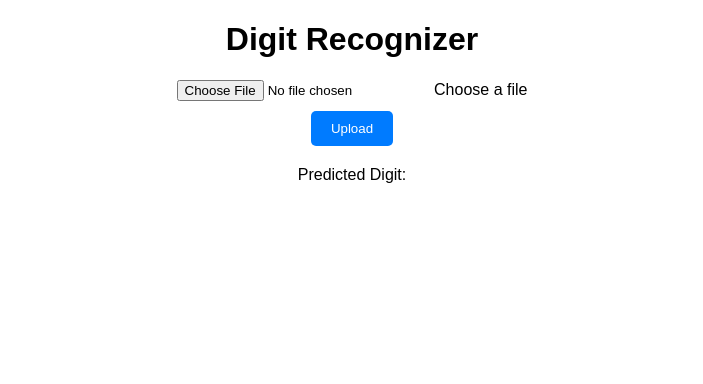
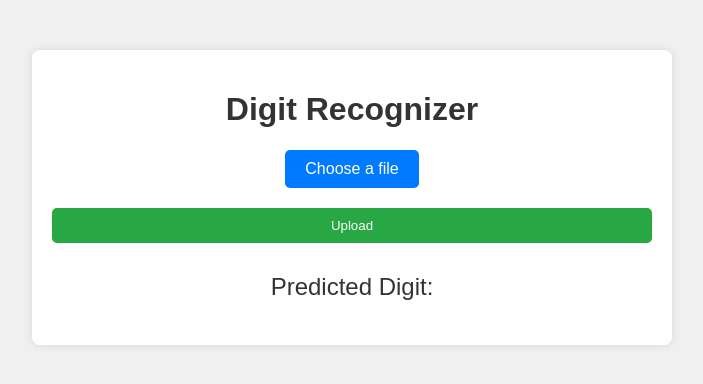
Before and after one commit to KushanMalith/Digit-Recognizer, a Flask app: page / in a window 1280 px wide. Shown: the top 384 px of the page, without its empty margins (288-991 px from the left). Run offline with Flask 3, Linux system fonts and the light colour scheme; parts of the project's set-up code (start-up, migrations or seed data) failed here and were passed over.

Commit message:
new styles.css

```diff
--- a/app/static/css/styles.css
+++ b/app/static/css/styles.css
@@ -1,36 +1,70 @@
 body {
     font-family: Arial, sans-serif;
+    background-color: #f0f0f0;
+    margin: 0;
+    padding: 0;
 }
 
-h1 {
+.container {
+    max-width: 600px;
+    margin: 50px auto;
+    padding: 20px;
+    background-color: #fff;
+    border-radius: 8px;
+    box-shadow: 0 0 10px rgba(0, 0, 0, 0.1);
+}
+
+.title {
+    text-align: center;
+    color: #333;
+}
+
+.file-label {
+    display: block;
+    text-align: center;
+    margin-bottom: 20px;
+}
+
+.file-label input[type="file"] {
+    display: none;
+}
+
+.file-label .file-text {
+    display: inline-block;
+    padding: 10px 20px;
+    background-color: #007bff;
+    color: #fff;
+    border-radius: 5px;
+    cursor: pointer;
+    transition: background-color 0.3s ease;
+}
+
+.file-label .file-text:hover {
+    background-color: #0056b3;
+}
+
+.upload-btn {
+    display: block;
+    width: 100%;
+    padding: 10px;
+    background-color: #28a745;
+    color: #fff;
+    border: none;
+    border-radius: 5px;
+    cursor: pointer;
+    transition: background-color 0.3s ease;
+}
+
+.upload-btn:hover {
+    background-color: #218838;
+}
+
+.prediction-container {
+    margin-top: 30px;
     text-align: center;
 }
 
-form {
-    display: flex;
-    flex-direction: column;
-    align-items: center;
-    margin-top: 20px;
+.predicted-digit {
+    font-size: 24px;
+    color: #333;
 }
-
-input[type="file"] {
-    margin-bottom: 10px;
-}
-
-button {
-    padding: 10px 20px;
-    background-color: #007bff;
-    color: white;
-    border: none;
-    border-radius: 5px;
-    cursor: pointer;
-}
-
-button:hover {
-    background-color: #0056b3;
-}
-
-p {
-    text-align: center;
-    margin-top: 20px;
-}
```
